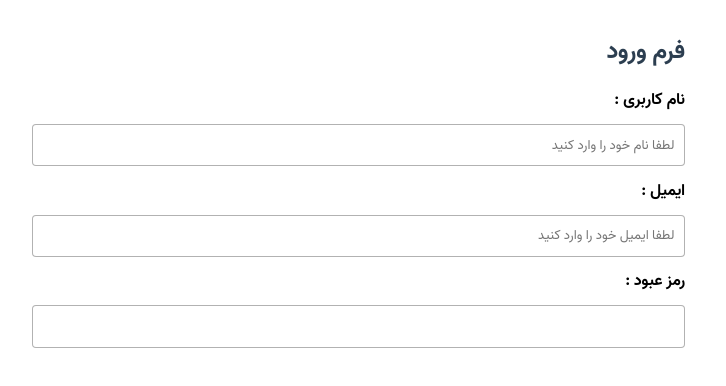
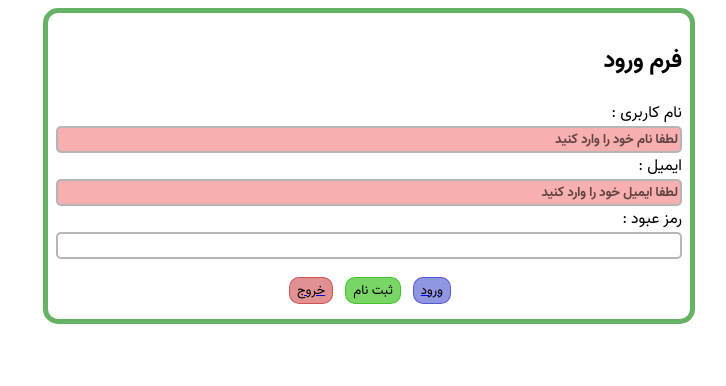
Before and after one commit to Mohammadfarkhani/project-keyvan, a plain HTML site: page bodys/form-2.html in a window 1280 px wide. Shown: the whole page, without its empty margins (271-997 px from the left). Drawn offline with Linux system fonts and the light colour scheme.

Commit message:
The previous two style files were saved in one file and changes were made in the structure of the form

```diff
--- a/bodys/form-2.html
+++ b/bodys/form-2.html
@@ -6,7 +6,7 @@
     <meta http-equiv="X-UA-Compatible" content="IE=edge">
     <meta name="viewport" content="width=device-width, initial-scale=1.0">
     <link rel="stylesheet" href="../style/form/reset.css">
-    <link rel="stylesheet" href="../style/form/style-2.css">
+    <link rel="stylesheet" href="../style/form/style-form.css">
     <link rel="stylesheet" href="../fonts/font-face.css">
     <title>فرم ورود</title>
 </head>
@@ -15,16 +15,23 @@
 
     <div class="contianer">
         <form class="form" action="#">
-            <h2 class="form-title">فرم ورود</h2>
-            <label for="name">نام کاربری :</label>
-            <input type="text" name="name" placeholder="لطفا نام خود را وارد کنید">
+            <div class="koly">
+                <h2 class="form-title">فرم ورود</h2>
+                <label for="name">نام کاربری :</label>
+                <input type="text" name="name" placeholder="لطفا نام خود را وارد کنید" required>
 
-            <label for="email">ایمیل :</label>
-            <input type="email" name="email" placeholder="لطفا ایمیل خود را وارد کنید">
+                <label for="email">ایمیل :</label>
+                <input type="email" name="email" placeholder="لطفا ایمیل خود را وارد کنید" required>
 
-            <label for="password">رمز عبود :</label>
-            <input type="password" name="password">
+                <label for="password">رمز عبود :</label>
+                <input type="password" name="password" minlength="8">
+            </div>
+            <div class="btn">
+                <a href="./form-2.html"><input class="btn sabt" type="button" value="ورود"></a>
+                <button class="btn btn-vorod">ثبت نام</button>
 
+                <a href="./index.html"><input class="btn exit" type="button" value="خروج"></a>            </div>
+            </div>
         </form>
     </div>
 
--- a/style/form/style-2.css
+++ /dev/null
@@ -1,39 +0,0 @@
-html {
-    font-size: 100%;
-    font-family: "vazir";
-}
-
-.contianer {
-    width: 50%;
-    margin: 0 auto;
-}
-
-.form {
-    margin-top: 2rem;
-}
-
-.form .form-title {
-    font-size: 1.5rem;
-    font-weight: bold;
-    color: #2c3e50;
-    margin-bottom: 1rem;
-}
-
-.form label {
-    font-weight: bold;
-}
-.form input {
-    width: 100%;
-    font-family: inherit;
-    padding: .6rem .6rem;
-    border-radius: 4px;
-    border: 1px solid rgba(0,0,0,.3);
-
-}
-
-.form label ,
-.form input {
-    display: block;
-    margin-bottom: 0.7rem;
-
-}
--- a/style/form/style-1.css
+++ b/style/form/style-form.css
@@ -31,12 +31,13 @@ html {
 
 /* کلید ها */
 .btn {
+    margin: 15px 0 10px 0;
     display: flex;
     justify-content: center;
 }
 
 .btn .btn {
-    margin: 0 3px 0 3px;
+    margin: 0 5px 0 7px;
     padding: 5px;
     border: 1px solid rgba(0, 0, 0, 0.5);
     border-radius: 10px;
```
Also changed, not shown: bodys/form-1.html (+3 -2 lines).
